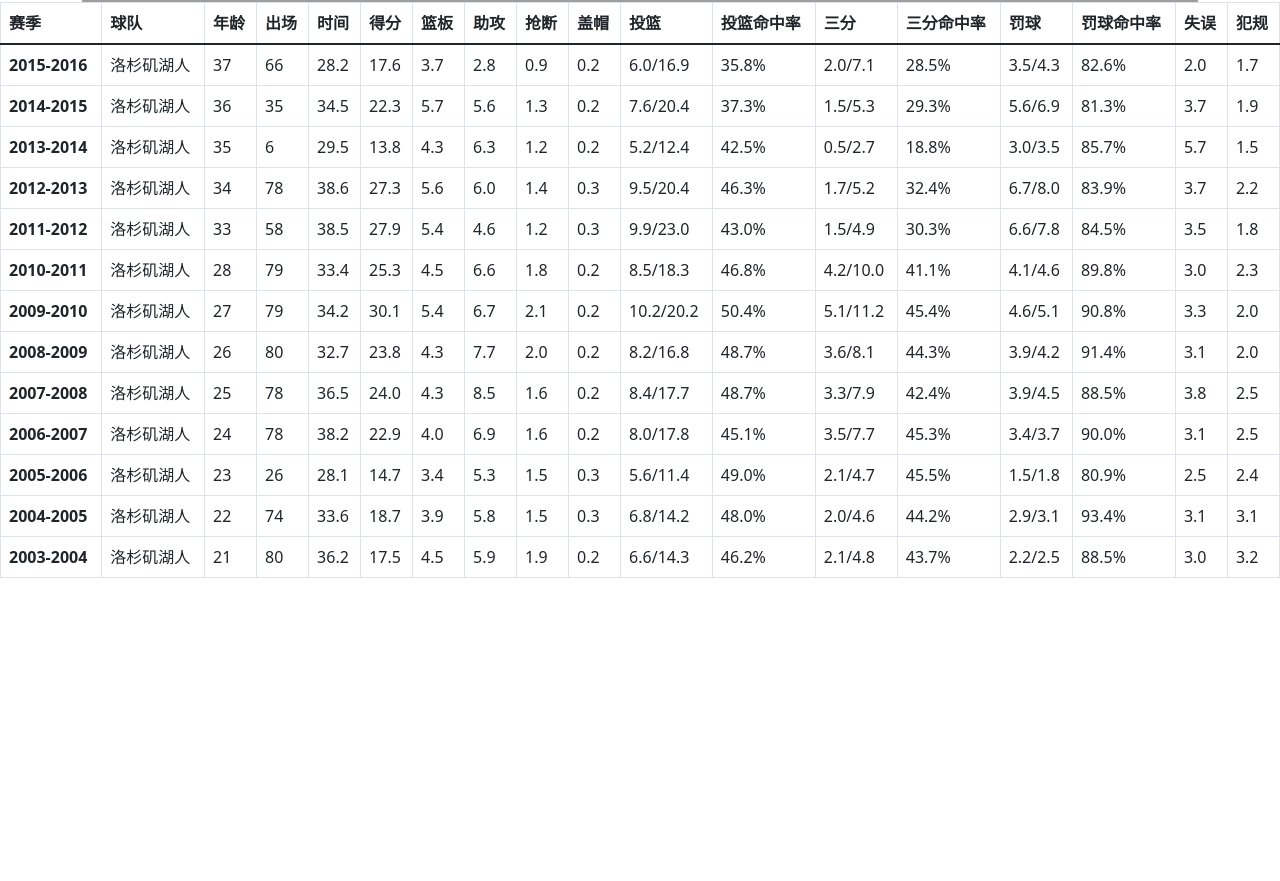
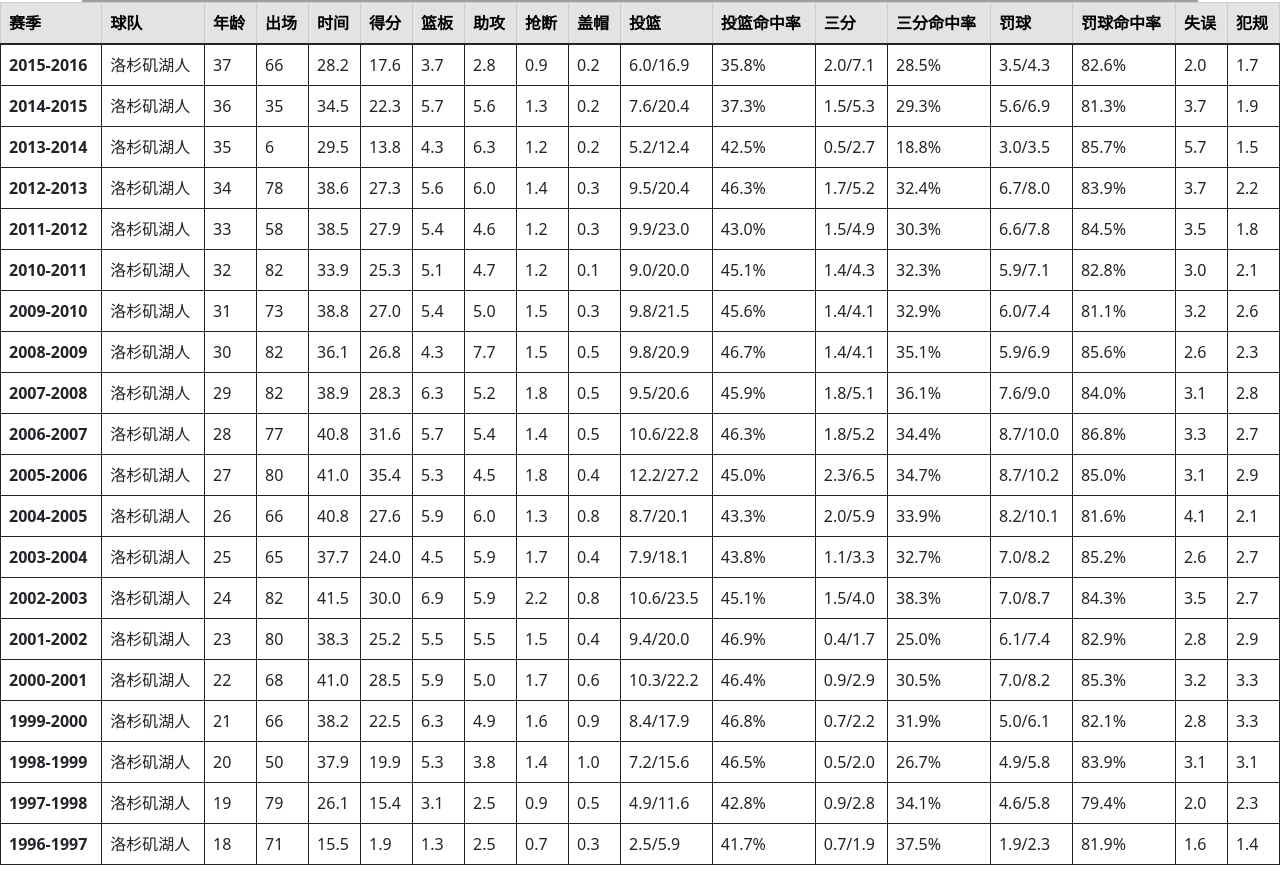
Before and after one commit to kaiwen-zh/nba, a plain HTML site: page player-kobe.html in a window 1280 px wide. Shown: the part 963-1844 px from the top of the page. Before the commit the page ends 1557 px from the top, so only its background shows below. Drawn offline with nearby package versions, Linux system fonts and the light colour scheme; grey boxes are pictures that could not be loaded.

Commit message:
更新（2022.6.28）
新增科比生涯数据表

```diff
--- a/player-kobe.html
+++ b/player-kobe.html
@@ -9,7 +9,8 @@
 <body>
     <nav class="navbar navbar-expand-lg bg-dark">
         <div class="container-fluid">
-            <img src="https://cdn.nba.com/logos/nba/nba-logoman-75-word_white.svg" style="height:30px" alt="NBA 75th Anniversary Logo" title="NBA 75th Anniversary Logo">
+            <img src="https://cdn.nba.com/logos/nba/nba-logoman-75-word_white.svg" style="height:30px"
+                alt="NBA 75th Anniversary Logo" title="NBA 75th Anniversary Logo">
             <button class="navbar-toggler" type="button" data-bs-toggle="collapse"
                 data-bs-target="#navbarSupportedContent" aria-controls="navbarSupportedContent" aria-expanded="false"
                 aria-label="Toggle navigation">
@@ -49,8 +50,8 @@
         </div>
     </div>
     <div>
-        <table class="table table-bordered">
-            <thead>
+        <table class="table table-hover table-bordered border-dark">
+            <thead class="table-secondary">
                 <th scope="col">赛季</th>
                 <th scope="col">球队</th>
                 <th scope="col">年龄</th>
@@ -179,169 +180,316 @@
                 <tr>
                     <th scope="row">2010-2011</td>
                     <td>洛杉矶湖人</td>
-                    <td>28</td>
-                    <td>79</td>
-                    <td>33.4</td>
+                    <td>32</td>
+                    <td>82</td>
+                    <td>33.9</td>
                     <td>25.3</td>
-                    <td>4.5</td>
-                    <td>6.6</td>
-                    <td>1.8</td>
-                    <td>0.2</td>
-                    <td>8.5/18.3</td>
-                    <td>46.8%</td>
-                    <td>4.2/10.0</td>
-                    <td>41.1%</td>
-                    <td>4.1/4.6</td>
-                    <td>89.8%</td>
+                    <td>5.1</td>
+                    <td>4.7</td>
+                    <td>1.2</td>
+                    <td>0.1</td>
+                    <td>9.0/20.0</td>
+                    <td>45.1%</td>
+                    <td>1.4/4.3</td>
+                    <td>32.3%</td>
+                    <td>5.9/7.1</td>
+                    <td>82.8%</td>
                     <td>3.0</td>
-                    <td>2.3</td>
+                    <td>2.1</td>
                 </tr>
             <tbody>
                 <tr>
                     <th scope="row">2009-2010</td>
                     <td>洛杉矶湖人</td>
-                    <td>27</td>
-                    <td>79</td>
-                    <td>34.2</td>
-                    <td>30.1</td>
+                    <td>31</td>
+                    <td>73</td>
+                    <td>38.8</td>
+                    <td>27.0</td>
                     <td>5.4</td>
-                    <td>6.7</td>
-                    <td>2.1</td>
-                    <td>0.2</td>
-                    <td>10.2/20.2</td>
-                    <td>50.4%</td>
-                    <td>5.1/11.2</td>
-                    <td>45.4%</td>
-                    <td>4.6/5.1</td>
-                    <td>90.8%</td>
-                    <td>3.3</td>
-                    <td>2.0</td>
+                    <td>5.0</td>
+                    <td>1.5</td>
+                    <td>0.3</td>
+                    <td>9.8/21.5</td>
+                    <td>45.6%</td>
+                    <td>1.4/4.1</td>
+                    <td>32.9%</td>
+                    <td>6.0/7.4</td>
+                    <td>81.1%</td>
+                    <td>3.2</td>
+                    <td>2.6</td>
                 </tr>
             <tbody>
                 <tr>
                     <th scope="row">2008-2009</td>
                     <td>洛杉矶湖人</td>
-                    <td>26</td>
-                    <td>80</td>
-                    <td>32.7</td>
-                    <td>23.8</td>
+                    <td>30</td>
+                    <td>82</td>
+                    <td>36.1</td>
+                    <td>26.8</td>
                     <td>4.3</td>
                     <td>7.7</td>
-                    <td>2.0</td>
-                    <td>0.2</td>
-                    <td>8.2/16.8</td>
-                    <td>48.7%</td>
-                    <td>3.6/8.1</td>
-                    <td>44.3%</td>
-                    <td>3.9/4.2</td>
-                    <td>91.4%</td>
-                    <td>3.1</td>
-                    <td>2.0</td>
+                    <td>1.5</td>
+                    <td>0.5</td>
+                    <td>9.8/20.9</td>
+                    <td>46.7%</td>
+                    <td>1.4/4.1</td>
+                    <td>35.1%</td>
+                    <td>5.9/6.9</td>
+                    <td>85.6%</td>
+                    <td>2.6</td>
+                    <td>2.3</td>
                 </tr>
             <tbody>
                 <tr>
                     <th scope="row">2007-2008</td>
                     <td>洛杉矶湖人</td>
-                    <td>25</td>
-                    <td>78</td>
-                    <td>36.5</td>
-                    <td>24.0</td>
-                    <td>4.3</td>
-                    <td>8.5</td>
-                    <td>1.6</td>
-                    <td>0.2</td>
-                    <td>8.4/17.7</td>
-                    <td>48.7%</td>
-                    <td>3.3/7.9</td>
-                    <td>42.4%</td>
-                    <td>3.9/4.5</td>
-                    <td>88.5%</td>
-                    <td>3.8</td>
-                    <td>2.5</td>
+                    <td>29</td>
+                    <td>82</td>
+                    <td>38.9</td>
+                    <td>28.3</td>
+                    <td>6.3</td>
+                    <td>5.2</td>
+                    <td>1.8</td>
+                    <td>0.5</td>
+                    <td>9.5/20.6</td>
+                    <td>45.9%</td>
+                    <td>1.8/5.1</td>
+                    <td>36.1%</td>
+                    <td>7.6/9.0</td>
+                    <td>84.0%</td>
+                    <td>3.1</td>
+                    <td>2.8</td>
                 </tr>
             <tbody>
                 <tr>
                     <th scope="row">2006-2007</td>
                     <td>洛杉矶湖人</td>
-                    <td>24</td>
-                    <td>78</td>
-                    <td>38.2</td>
-                    <td>22.9</td>
-                    <td>4.0</td>
-                    <td>6.9</td>
-                    <td>1.6</td>
-                    <td>0.2</td>
-                    <td>8.0/17.8</td>
-                    <td>45.1%</td>
-                    <td>3.5/7.7</td>
-                    <td>45.3%</td>
-                    <td>3.4/3.7</td>
-                    <td>90.0%</td>
-                    <td>3.1</td>
-                    <td>2.5</td>
+                    <td>28</td>
+                    <td>77</td>
+                    <td>40.8</td>
+                    <td>31.6</td>
+                    <td>5.7</td>
+                    <td>5.4</td>
+                    <td>1.4</td>
+                    <td>0.5</td>
+                    <td>10.6/22.8</td>
+                    <td>46.3%</td>
+                    <td>1.8/5.2</td>
+                    <td>34.4%</td>
+                    <td>8.7/10.0</td>
+                    <td>86.8%</td>
+                    <td>3.3</td>
+                    <td>2.7</td>
                 </tr>
             <tbody>
                 <tr>
                     <th scope="row">2005-2006</td>
                     <td>洛杉矶湖人</td>
-                    <td>23</td>
-                    <td>26</td>
-                    <td>28.1</td>
-                    <td>14.7</td>
-                    <td>3.4</td>
+                    <td>27</td>
+                    <td>80</td>
+                    <td>41.0</td>
+                    <td>35.4</td>
                     <td>5.3</td>
-                    <td>1.5</td>
-                    <td>0.3</td>
-                    <td>5.6/11.4</td>
-                    <td>49.0%</td>
-                    <td>2.1/4.7</td>
-                    <td>45.5%</td>
-                    <td>1.5/1.8</td>
-                    <td>80.9%</td>
-                    <td>2.5</td>
-                    <td>2.4</td>
+                    <td>4.5</td>
+                    <td>1.8</td>
+                    <td>0.4</td>
+                    <td>12.2/27.2</td>
+                    <td>45.0%</td>
+                    <td>2.3/6.5</td>
+                    <td>34.7%</td>
+                    <td>8.7/10.2</td>
+                    <td>85.0%</td>
+                    <td>3.1</td>
+                    <td>2.9</td>
                 </tr>
             <tbody>
                 <tr>
                     <th scope="row">2004-2005</td>
                     <td>洛杉矶湖人</td>
+                    <td>26</td>
+                    <td>66</td>
+                    <td>40.8</td>
+                    <td>27.6</td>
+                    <td>5.9</td>
+                    <td>6.0</td>
+                    <td>1.3</td>
+                    <td>0.8</td>
+                    <td>8.7/20.1</td>
+                    <td>43.3%</td>
+                    <td>2.0/5.9</td>
+                    <td>33.9%</td>
+                    <td>8.2/10.1</td>
+                    <td>81.6%</td>
+                    <td>4.1</td>
+                    <td>2.1</td>
+                </tr>
+            <tbody>
+                <tr>
+                    <th scope="row">2003-2004</td>
+                    <td>洛杉矶湖人</td>
+                    <td>25</td>
+                    <td>65</td>
+                    <td>37.7</td>
+                    <td>24.0</td>
+                    <td>4.5</td>
+                    <td>5.9</td>
+                    <td>1.7</td>
+                    <td>0.4</td>
+                    <td>7.9/18.1</td>
+                    <td>43.8%</td>
+                    <td>1.1/3.3</td>
+                    <td>32.7%</td>
+                    <td>7.0/8.2</td>
+                    <td>85.2%</td>
+                    <td>2.6</td>
+                    <td>2.7</td>
+                </tr>
+            <tbody>
+                <tr>
+                    <th scope="row">2002-2003</td>
+                    <td>洛杉矶湖人</td>
+                    <td>24</td>
+                    <td>82</td>
+                    <td>41.5</td>
+                    <td>30.0</td>
+                    <td>6.9</td>
+                    <td>5.9</td>
+                    <td>2.2</td>
+                    <td>0.8</td>
+                    <td>10.6/23.5</td>
+                    <td>45.1%</td>
+                    <td>1.5/4.0</td>
+                    <td>38.3%</td>
+                    <td>7.0/8.7</td>
+                    <td>84.3%</td>
+                    <td>3.5</td>
+                    <td>2.7</td>
+                </tr>
+            <tbody>
+                <tr>
+                    <th scope="row">2001-2002</td>
+                    <td>洛杉矶湖人</td>
+                    <td>23</td>
+                    <td>80</td>
+                    <td>38.3</td>
+                    <td>25.2</td>
+                    <td>5.5</td>
+                    <td>5.5</td>
+                    <td>1.5</td>
+                    <td>0.4</td>
+                    <td>9.4/20.0</td>
+                    <td>46.9%</td>
+                    <td>0.4/1.7</td>
+                    <td>25.0%</td>
+                    <td>6.1/7.4</td>
+                    <td>82.9%</td>
+                    <td>2.8</td>
+                    <td>2.9</td>
+                </tr>
+            <tbody>
+                <tr>
+                    <th scope="row">2000-2001</td>
+                    <td>洛杉矶湖人</td>
                     <td>22</td>
-                    <td>74</td>
-                    <td>33.6</td>
-                    <td>18.7</td>
-                    <td>3.9</td>
-                    <td>5.8</td>
-                    <td>1.5</td>
-                    <td>0.3</td>
-                    <td>6.8/14.2</td>
-                    <td>48.0%</td>
-                    <td>2.0/4.6</td>
-                    <td>44.2%</td>
-                    <td>2.9/3.1</td>
-                    <td>93.4%</td>
+                    <td>68</td>
+                    <td>41.0</td>
+                    <td>28.5</td>
+                    <td>5.9</td>
+                    <td>5.0</td>
+                    <td>1.7</td>
+                    <td>0.6</td>
+                    <td>10.3/22.2</td>
+                    <td>46.4%</td>
+                    <td>0.9/2.9</td>
+                    <td>30.5%</td>
+                    <td>7.0/8.2</td>
+                    <td>85.3%</td>
+                    <td>3.2</td>
+                    <td>3.3</td>
+                </tr>
+            <tbody>
+                <tr>
+                    <th scope="row">1999-2000</td>
+                    <td>洛杉矶湖人</td>
+                    <td>21</td>
+                    <td>66</td>
+                    <td>38.2</td>
+                    <td>22.5</td>
+                    <td>6.3</td>
+                    <td>4.9</td>
+                    <td>1.6</td>
+                    <td>0.9</td>
+                    <td>8.4/17.9</td>
+                    <td>46.8%</td>
+                    <td>0.7/2.2</td>
+                    <td>31.9%</td>
+                    <td>5.0/6.1</td>
+                    <td>82.1%</td>
+                    <td>2.8</td>
+                    <td>3.3</td>
+                </tr>
+            <tbody>
+                <tr>
+                    <th scope="row">1998-1999</td>
+                    <td>洛杉矶湖人</td>
+                    <td>20</td>
+                    <td>50</td>
+                    <td>37.9</td>
+                    <td>19.9</td>
+                    <td>5.3</td>
+                    <td>3.8</td>
+                    <td>1.4</td>
+                    <td>1.0</td>
+                    <td>7.2/15.6</td>
+                    <td>46.5%</td>
+                    <td>0.5/2.0</td>
+                    <td>26.7%</td>
+                    <td>4.9/5.8</td>
+                    <td>83.9%</td>
                     <td>3.1</td>
                     <td>3.1</td>
                 </tr>
             <tbody>
                 <tr>
-                    <th scope="row">2003-2004</td>
+                    <th scope="row">1997-1998</td>
                     <td>洛杉矶湖人</td>
-                    <td>21</td>
-                    <td>80</td>
-                    <td>36.2</td>
-                    <td>17.5</td>
-                    <td>4.5</td>
-                    <td>5.9</td>
+                    <td>19</td>
+                    <td>79</td>
+                    <td>26.1</td>
+                    <td>15.4</td>
+                    <td>3.1</td>
+                    <td>2.5</td>
+                    <td>0.9</td>
+                    <td>0.5</td>
+                    <td>4.9/11.6</td>
+                    <td>42.8%</td>
+                    <td>0.9/2.8</td>
+                    <td>34.1%</td>
+                    <td>4.6/5.8</td>
+                    <td>79.4%</td>
+                    <td>2.0</td>
+                    <td>2.3</td>
+                </tr>
+            <tbody>
+                <tr>
+                    <th scope="row">1996-1997</td>
+                    <td>洛杉矶湖人</td>
+                    <td>18</td>
+                    <td>71</td>
+                    <td>15.5</td>
                     <td>1.9</td>
-                    <td>0.2</td>
-                    <td>6.6/14.3</td>
-                    <td>46.2%</td>
-                    <td>2.1/4.8</td>
-                    <td>43.7%</td>
-                    <td>2.2/2.5</td>
-                    <td>88.5%</td>
-                    <td>3.0</td>
-                    <td>3.2</td>
+                    <td>1.3</td>
+                    <td>2.5</td>
+                    <td>0.7</td>
+                    <td>0.3</td>
+                    <td>2.5/5.9</td>
+                    <td>41.7%</td>
+                    <td>0.7/1.9</td>
+                    <td>37.5%</td>
+                    <td>1.9/2.3</td>
+                    <td>81.9%</td>
+                    <td>1.6</td>
+                    <td>1.4</td>
                 </tr>
         </table>
     </div>
```
Also changed, not shown: player-curry.html (+2 -1 lines).
